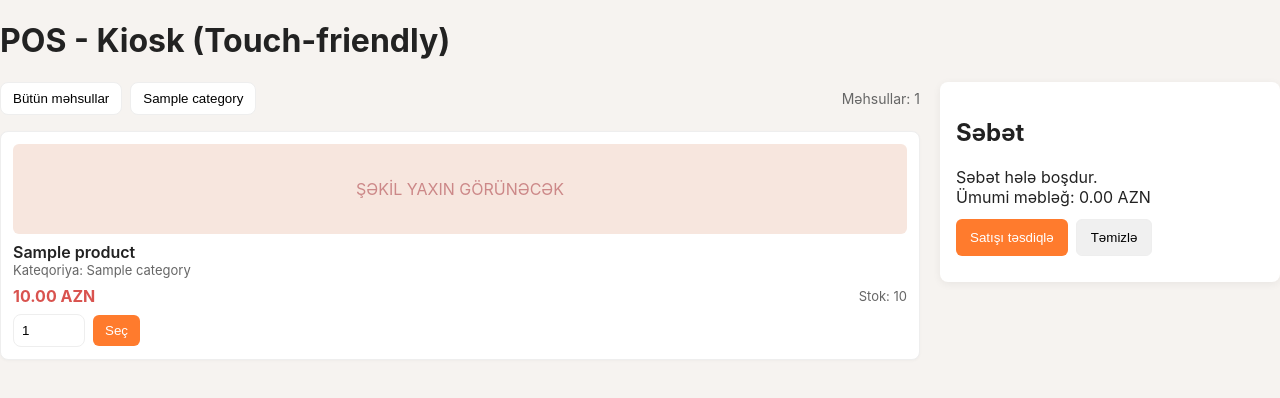
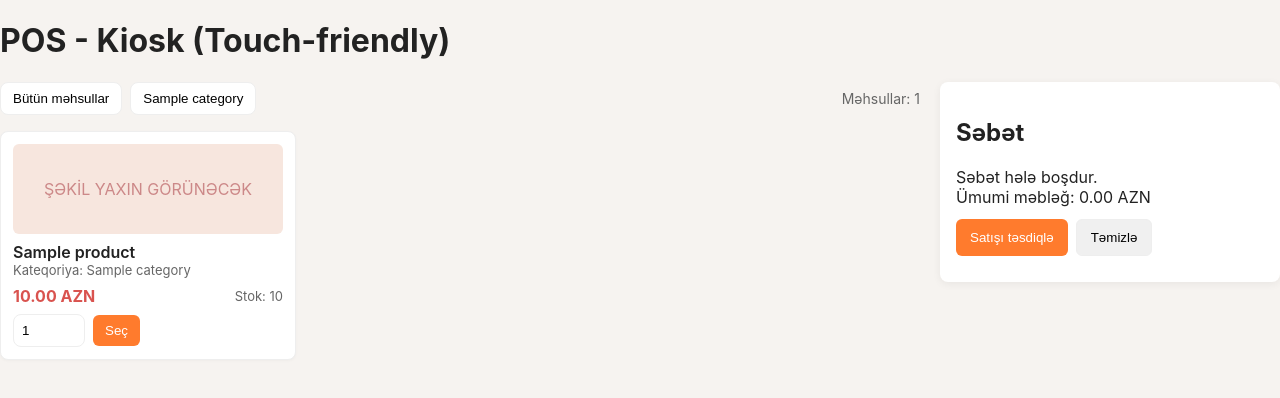
Before and after one commit to Rufat19/POS-gigaversia, a Flask app: page / in a window 1280 px wide. Shown: the top 398 px of the page. Run offline with Flask 3, Linux system fonts and the light colour scheme; a database or web service that is not in the repository returns one stand-in record (values such as "Sample title"); data that the repository does not hold is empty; some libraries are stand-ins or nearby versions.

Commit message:
Fix product grid: add products-grid class to section so CSS grid applies

```diff
--- a/templates/products.html
+++ b/templates/products.html
@@ -25,7 +25,7 @@
           </div>
         </section>
 
-        <section id="products-grid">
+        <section id="products-grid" class="products-grid">
           {% for product in products %}
             <div class="product-card" data-category="{{ product.category }}">
               <div class="product-img-placeholder">ŞƏKİL YAXIN GÖRÜNƏCƏK</div>
```
